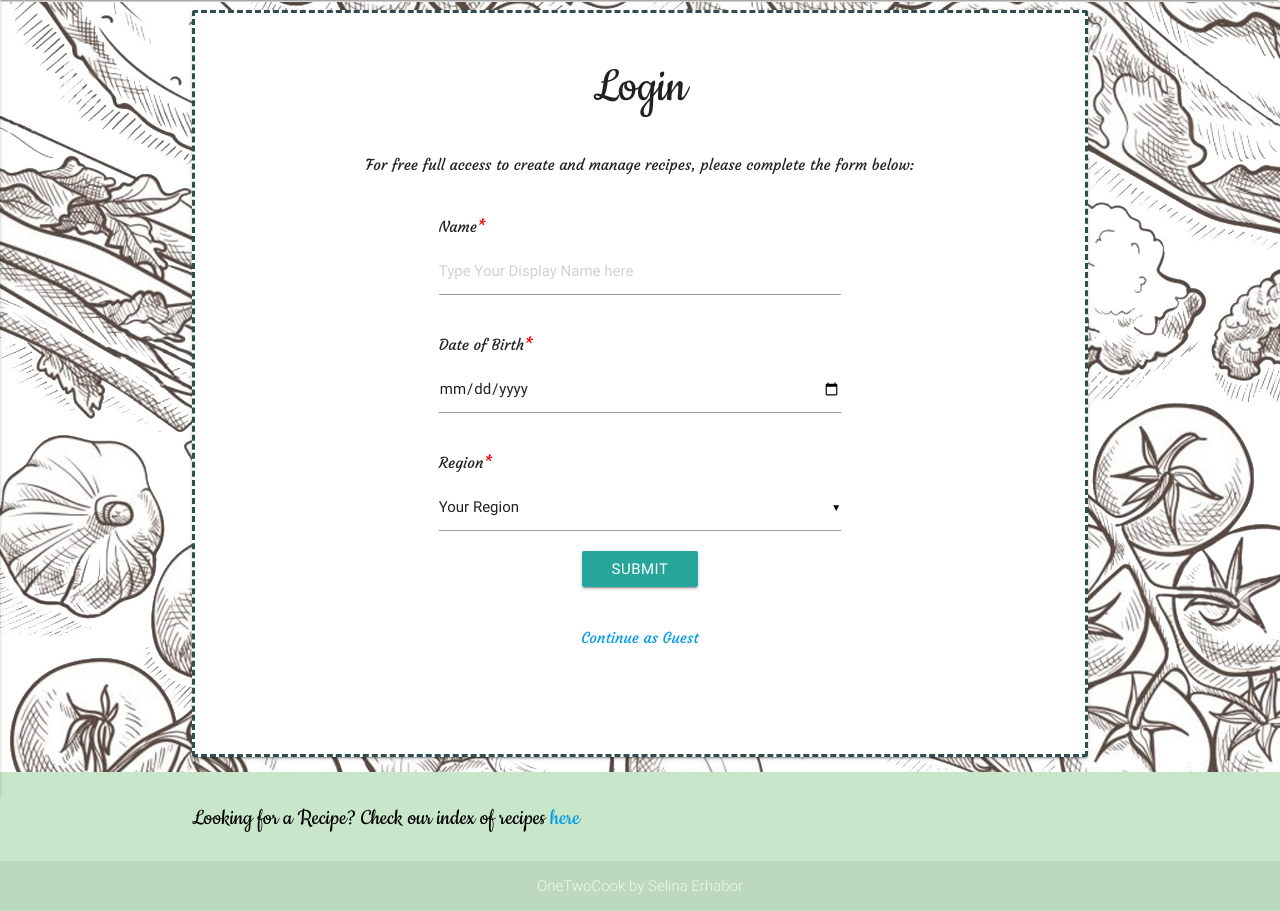
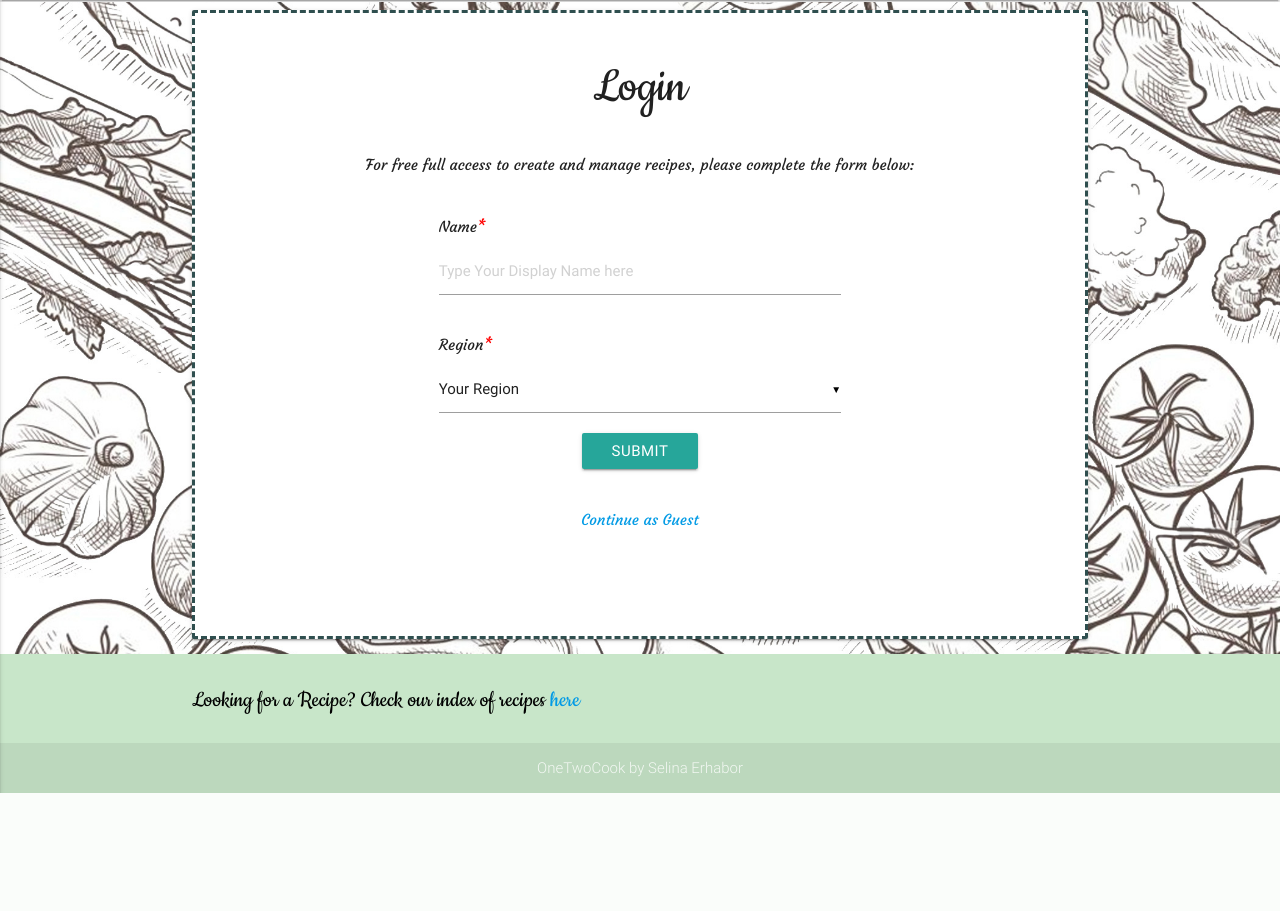
Before and after one commit to selinaerhabor/onetwocook, a Flask app: page / in a window 1280 px wide. Shown: the part 64-975 px from the top of the page. After the commit the page ends 857 px from the top, so only its background shows below. Run offline with Flask 2, Linux system fonts and the light colour scheme; some libraries are stand-ins or nearby versions.

Commit message:
Made amendments to errors pointed out from html validation tests.

```diff
--- a/templates/login.html
+++ b/templates/login.html
@@ -19,11 +19,6 @@
                                     </div>
 
                                     <div class="col s12 m6 offset-m3">
-                                        <p>Date of Birth<span class="input_required">*</span></p>
-                                        <input type="date" placeholder="Your date of birth (dd/mm/yyyy)" id="user_dob" name="user_dob" required/>
-                                    </div>
-
-                                    <div class="col s12 m6 offset-m3">
                                         <p>Region<span class="input_required">*</span></p>
                                           <select name="user_region" required>
                                             <option value="" disabled selected>Your Region</option>
@@ -36,7 +31,7 @@
                                             <option value="Oceania">Oceania</option>
                                             <option value="South America">South America</option>
                                           </select>
-                                          <label for="author_country">Your Region<span class="input_required">*</span></label>
+                                          <label for="user_region">Your Region<span class="input_required">*</span></label>
                                         <button class="btn tooltipped center" data-position="bottom" data-tooltip="Complete form to get full access">
                                             Submit
                                         </button>
--- a/templates/managerecipes.html
+++ b/templates/managerecipes.html
@@ -108,7 +108,6 @@
                     <p class="center"><b>{{ session['username'] }}, you have no saved recipes.</b></p>
                     <p class="center">To save a recipe click on <a class="btn tooltipped" data-position="bottom" data-tooltip="Coming Soon!"><i class="material-icons">thumb_up</i></a>
                     by the title of a recipe and the recipes you liked will appear in this section.</p>
-                    <h1 class="center">Coming Soon!</h1>
 
                 {% endfor %}
 
```
